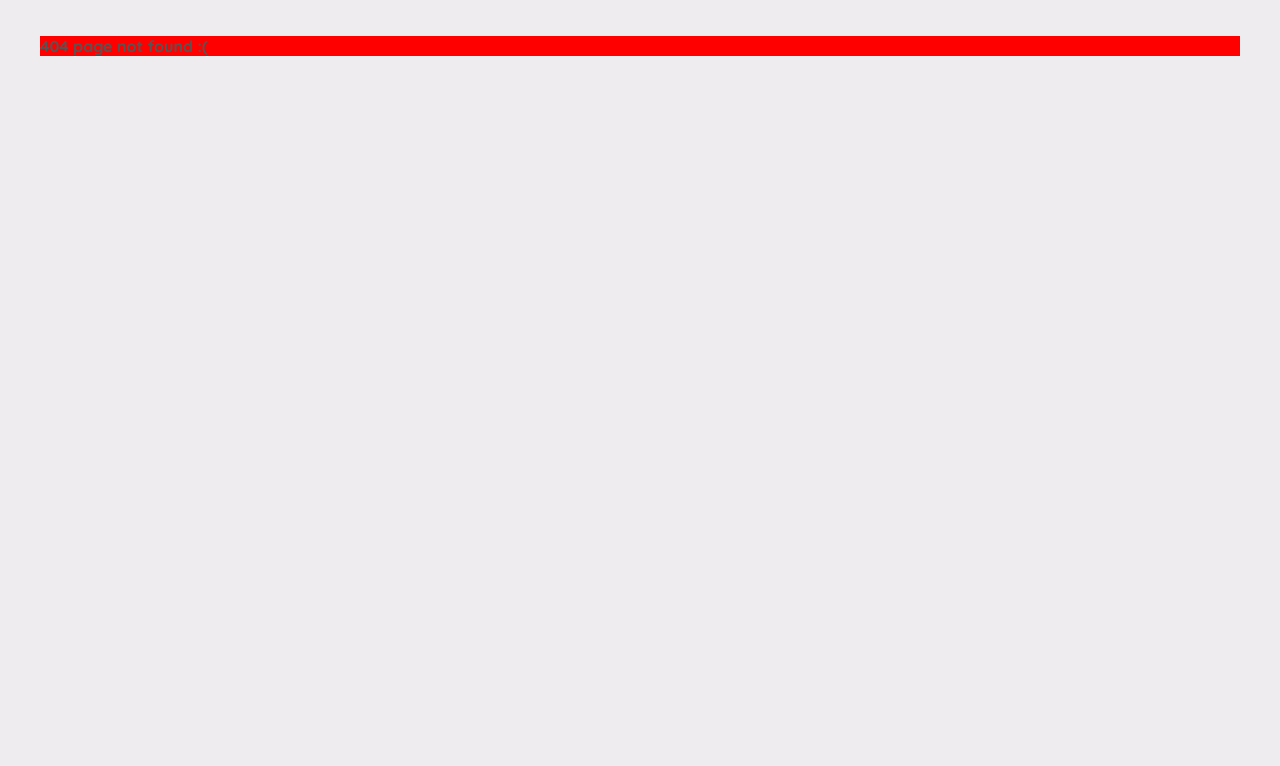
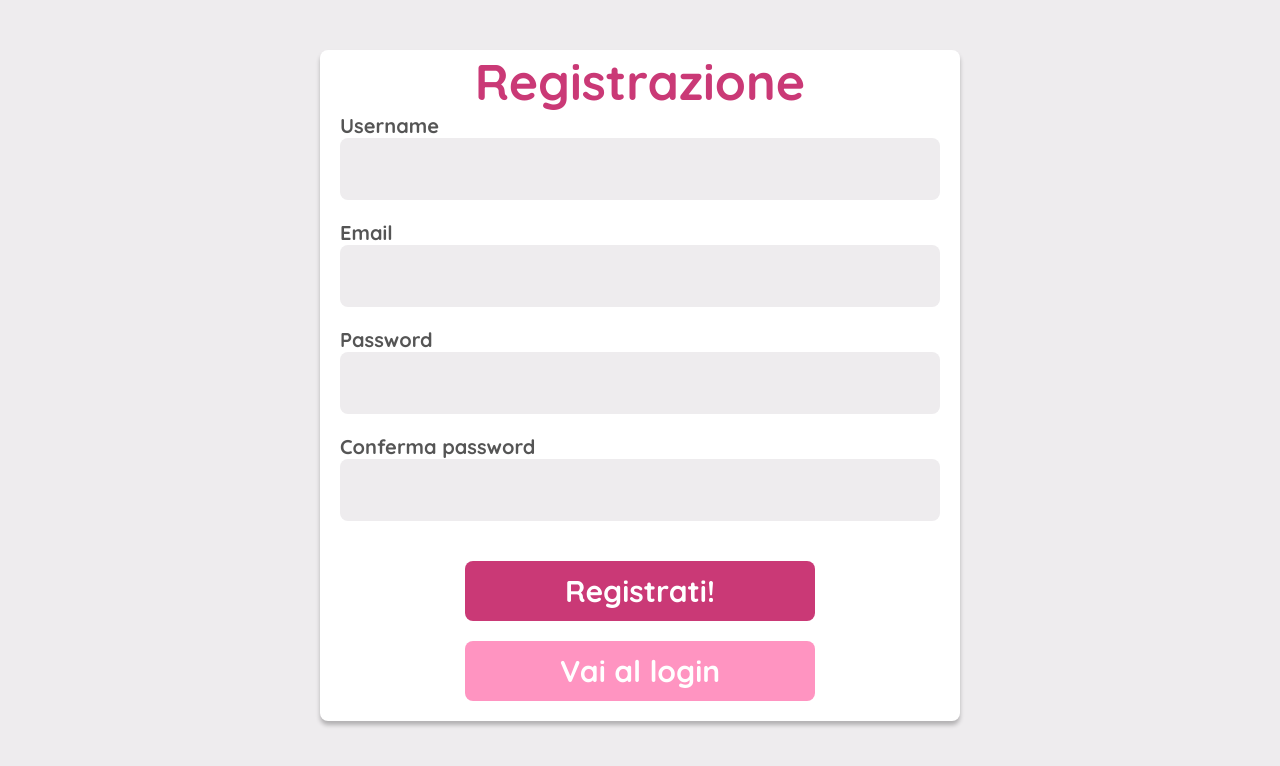
Before and after one commit to nicofretti/Jummy, a Vue app: page /register in a window 1280 px wide. Before the commit this address had no page. Shown: the top 766 px of the page. Built offline with nearby package versions, Linux system fonts and the light colour scheme.

Commit message:
Finish login and register templates

```diff
--- a/public/index.html
+++ b/public/index.html
@@ -9,7 +9,8 @@
 </head>
 <body>
 <noscript>
-      <strong>We're sorry but <%= htmlWebpackPlugin.options.title %> doesn't work properly without JavaScript enabled. Please enable it to continue.</strong>
+    <strong>We're sorry but <%= htmlWebpackPlugin.options.title %> doesn't work properly without JavaScript enabled.
+        Please enable it to continue.</strong>
 </noscript>
 <div id="app"></div>
 <!-- built files will be auto injected -->
--- a/src/components/LabelInput.vue
+++ b/src/components/LabelInput.vue
@@ -1,7 +1,8 @@
 <template>
   <div class="field">
     <p class="label" v-if="label">{{ label }}</p>
-    <input class="value" :value="value" :type="type"/>
+    <input class="value" :value="modelValue" :type="type"
+      @input="$emit('update:modelValue',$event.target.value)"/>
   </div>
 </template>
 
@@ -9,7 +10,7 @@
 
 export default {
   name: "LabelInput",
-  props: ["label", "type", "value"],
+  props: ["modelValue","label", "type"],
 }
 </script>
 
@@ -23,12 +24,12 @@ div.field {
   margin: 0;
 
   > p {
-    font-size: 25px;
+    font-size: 20px;
     margin: 0;
   }
 
   > input {
-    font-size: 25px;
+    font-size: 22px;
     font-family: Quicksand-Bold, sans-serif;
     color: $TEXT;
     background: $BACKGROUND;
--- a/src/router/index.js
+++ b/src/router/index.js
@@ -1,23 +1,30 @@
 import {createRouter, createWebHistory} from 'vue-router'
 import Home from "./../views/Home"
-import P404 from "./../views/P404"
+//import P404 from "./../views/P404"
 import Login from "./../views/Login"
+import Register from "./../views/Register"
+
 const routes = [
-    {
-        path: '/',
-        name: 'home',
-        component: Home,
-    },
     {
         path: '/login',
         name: 'login',
         component: Login,
     },
     {
-        path: "/:pathMatch(.*)*",
-        name: 'p404',
-        component: P404,
+        path: '/register',
+        name: 'register',
+        component: Register,
     },
+    {
+        path: '/',
+        name: 'home',
+        component: Home,
+    },
+    //{
+    //    path: "/:pathMatch(.*)*",
+    //    name: 'p404',
+    //    component: P404,
+    //},
 ];
 
 const router = createRouter({
--- a/src/views/Login.vue
+++ b/src/views/Login.vue
@@ -2,10 +2,10 @@
   <div class="container">
     <p class="title">Jumm</p>
     <LabelInput label="Username" type="text" :value="username"/>
-    <LabelInput label="Password" type="password" :value="password" style="margin-top:20px" />
+    <LabelInput label="Password" type="password" :value="password" style="margin-top:20px"/>
     <div class="buttons">
       <button style="margin-top:40px" class="primary">Entra</button>
-      <button style="margin-top:20px" class="secondary">Registrati</button>
+      <button style="margin-top:20px" class="secondary" @click="this.$router.push('register')">Registrati</button>
     </div>
   </div>
 </template>
@@ -37,7 +37,7 @@ div.container {
   display: flex;
   flex-direction: column;
   justify-content: center;
-  margin: 100px auto auto;
+  margin: 30px auto auto;
   width: 600px;
   height: 570px;
   padding: 0 20px 20px;
@@ -63,6 +63,7 @@ div.buttons {
   display: flex;
   justify-content: center;
   flex-direction: column;
+
   button {
     height: 60px;
     width: 350px;
--- /dev/null
+++ b/src/views/Register.vue
@@ -0,0 +1,74 @@
+<template>
+  <div class="container">
+    <p class="title">Registrazione</p>
+    <LabelInput v-model="username" label="Username" type="text" />
+    <LabelInput v-model="email" label="Email" type="text" style="margin-top:20px"/>
+    <LabelInput v-model="password" label="Password" type="password" style="margin-top:20px"/>
+    <LabelInput v-model="confirm_password" label="Conferma password" type="password" style="margin-top:20px"/>
+    <div class="buttons">
+      <button style="margin-top:40px" class="primary"
+              @click="register">Registrati!</button>
+      <button style="margin-top:20px" class="secondary"
+              @click="this.$router.push('login')">Vai al login</button>
+    </div>
+  </div>
+</template>
+
+<script>
+import LabelInput from "../components/LabelInput"
+
+export default {
+  name: 'Register',
+  data: () => {
+    return {
+      username: "",
+      email:"",
+      password: "",
+      confirm_password:""
+    }
+  },
+  components: {
+    LabelInput
+  },
+  methods: {
+    register(){
+      console.log(this.username,this.email,this.password,this.confirm_password);
+    }
+  }
+}
+</script>
+
+<style scoped lang="scss">
+@import "src/global";
+
+div.container {
+  background: $CONTAINER;
+  border-radius: 8px;
+  display: flex;
+  flex-direction: column;
+  justify-content: center;
+  margin: 30px auto auto;
+  width: 600px;
+  padding: 0 20px 20px;
+  box-shadow: 0 4px 4px rgba(0, 0, 0, 0.25);
+}
+
+p.title {
+  font-size: 50px;
+  text-align: center;
+  margin: 0;
+  color:$PRIMARY;
+}
+
+div.buttons {
+  display: flex;
+  justify-content: center;
+  flex-direction: column;
+
+  button {
+    height: 60px;
+    width: 350px;
+  }
+}
+
+</style>
```
Lines whose indentation alone changed are shown as unchanged.
